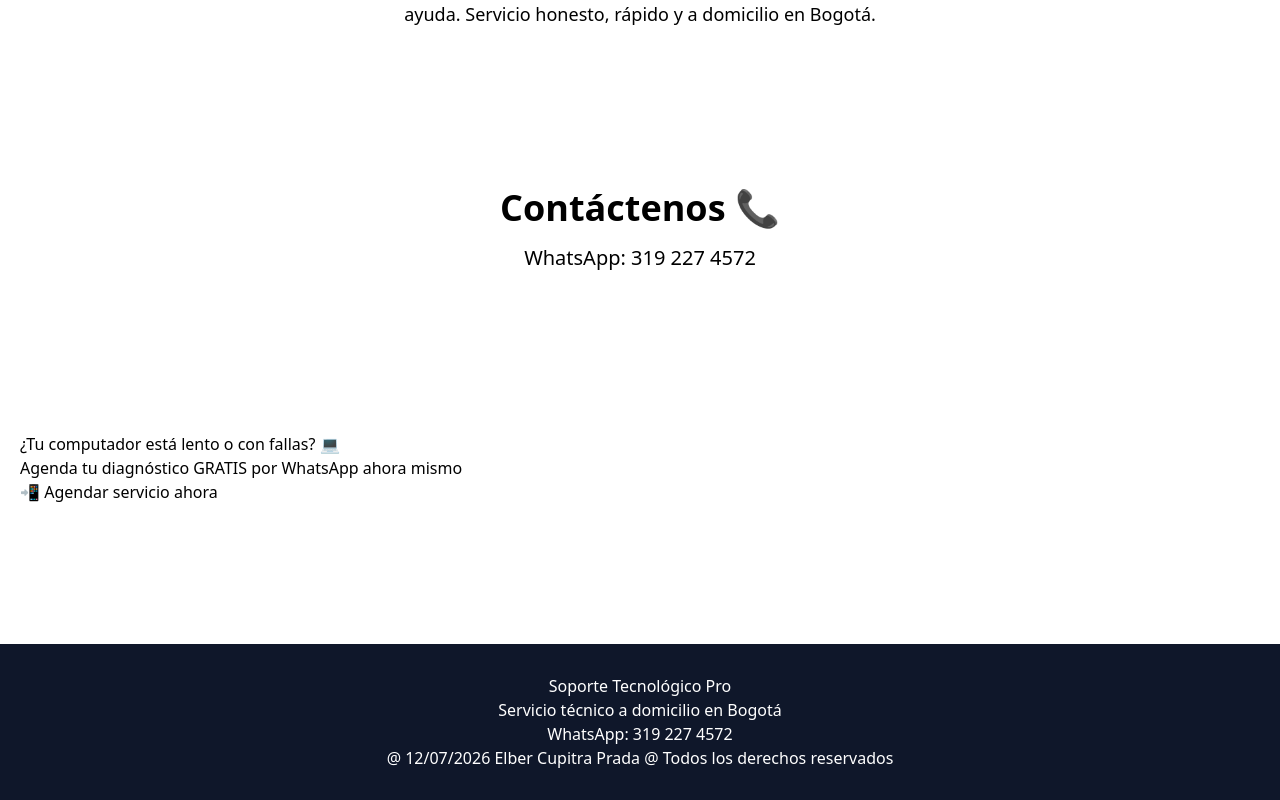
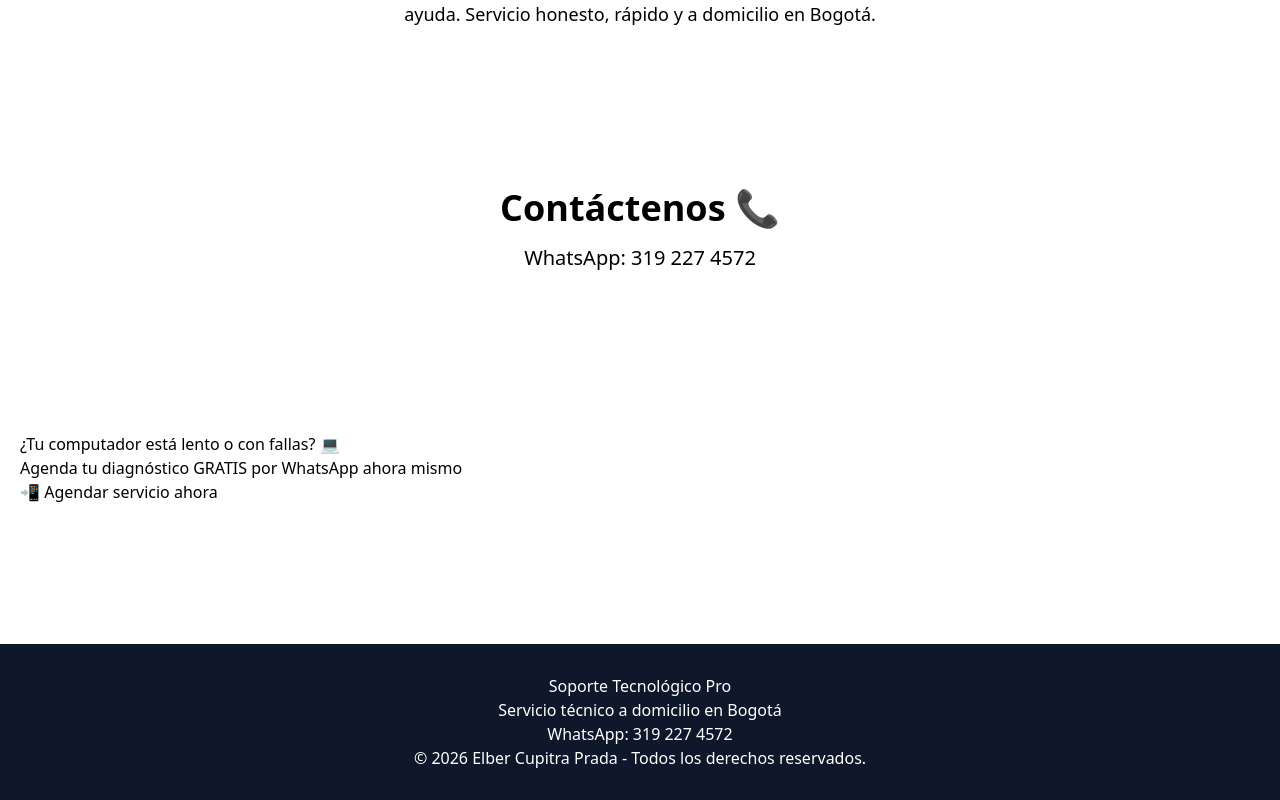
Before and after one commit to elvercupitra/soporte-tecnologico-pro, a React (Vite) app: page / in a window 1280 px wide. Shown: the part 3320-4120 px from the top of the page. Built offline with nearby package versions, Linux system fonts and the light colour scheme.

Commit message:
Actualizar botones de WhatsApp y pie de página

```diff
--- a/src/components/Footer.jsx
+++ b/src/components/Footer.jsx
@@ -10,7 +10,9 @@ function Footer() {
       <h3>Soporte Tecnológico Pro</h3>
       <p>Servicio técnico a domicilio en Bogotá</p>
       <p>WhatsApp: 319 227 4572</p>
-      <p>@ 12/07/2026 Elber Cupitra Prada @ Todos los derechos reservados</p>
+      <p>
+  © {new Date().getFullYear()} Elber Cupitra Prada - Todos los derechos reservados.
+</p>
     </footer>
   );
 }
--- a/src/components/Precios.jsx
+++ b/src/components/Precios.jsx
@@ -67,16 +67,18 @@ function Precios() {
                 <li key={i}>✔ {item}</li>
               ))}
             </ul>
-
-            <button
-              className={`w-full py-3 rounded-xl font-semibold ${
+<a
+  href={`https://wa.me/573192274572?text=Hola,%20vi%20la%20página%20de%20Soporte%20Tecnológico%20Pro%20y%20quiero%20solicitar%20el%20servicio%20de:%20${plan.titulo}`}
+  target="_blank"
+  rel="noopener noreferrer"
+  className={`block w-full py-3 rounded-xl font-semibold text-center ${
     plan.destacado
       ? "bg-white text-blue-600"
       : "bg-blue-600 text-white"
   }`}
 >
   Solicitar servicio
-            </button>
+</a>
           </div>
         ))}
 
```
Lines whose indentation alone changed are shown as unchanged.
